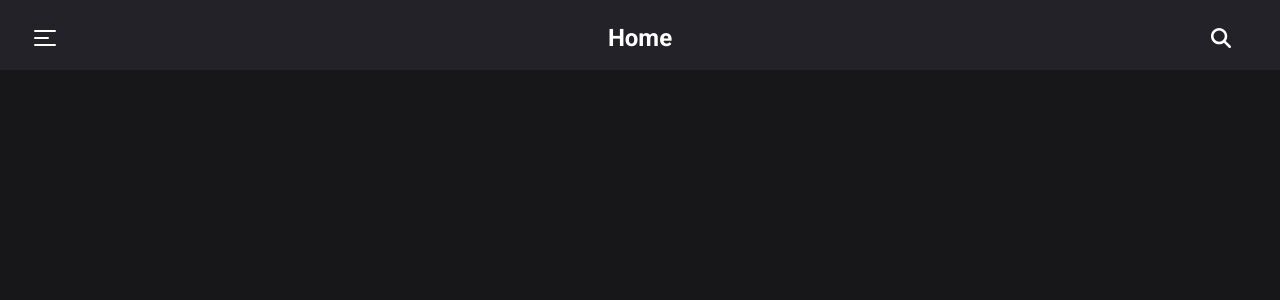
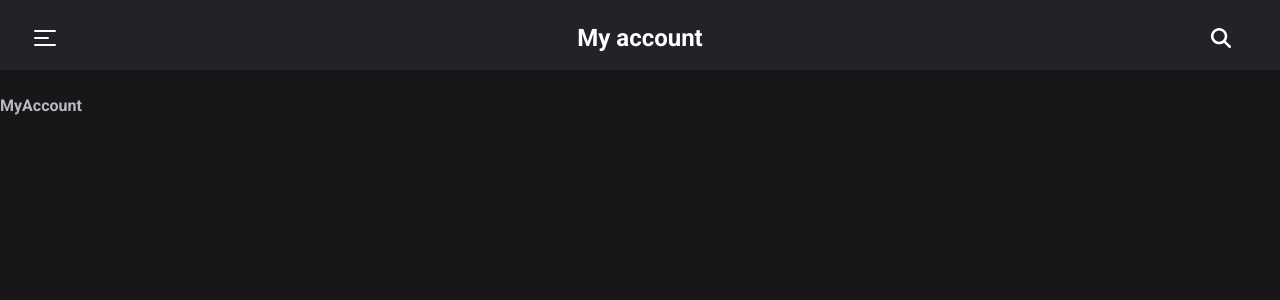
Before and after one commit to Gaoux/to-do-list, a React (Create React App) app: page /account in a window 1280 px wide. Shown: the top 300 px of the page. Built offline with nearby package versions, Linux system fonts and the light colour scheme.

Commit message:
Now it have working multiple pages

```diff
--- a/src/App.js
+++ b/src/App.js
@@ -1,6 +1,10 @@
 import { Navbar } from './components/Navbar';
 import { Home } from './pages/Home';
-import { Routes, Route, useNavigate } from 'react-router-dom';
+import { MyTasks } from './pages/MyTasks';
+import { MyLists } from './pages/MyLists';
+import { Important } from './pages/Important';
+import { MyAccount } from './pages/MyAccount';
+import { Routes, Route } from 'react-router-dom';
 import React, { useState } from 'react';
 
 // const defaultTasks = [
@@ -23,22 +27,8 @@ const defaultTasks = [
 ];
 
 function App() {
-  const navigate = useNavigate();
+  // const navigate = useNavigate();
 
-  const navigateHome = () => {
-    setCurrPage('Home');
-    navigate('/');
-  };
-  const navigateLists = () => {
-    setCurrPage('My Lists');
-    navigate('/');
-  };
-  const navigateTasks = () => {
-    setCurrPage('My Tasks');
-    navigate('/');
-  };
-
-  const [currPage, setCurrPage] = useState('Home');
   // const navigate = useNavigate();
   //Tasks
   const [tasks, setTasks] = useState(defaultTasks);
@@ -50,19 +40,28 @@ function App() {
     <>
       <Navbar
         activeSearch={activeSearch}
-        navigateHome={navigateHome}
-        navigateLists={navigateLists}
-        navigateTasks={navigateTasks}
         setActiveSearch={setActiveSearch}
         searchValue={searchValue}
         setSearchValue={setSearchValue}
-        title={currPage}
       />
       <Routes>
+        <Route path="/" element={<Home tasks={tasks} setTasks={setTasks} />} />
         <Route
-          path="/"
-          element={<Home tasks={tasks} setTasks={setTasks} />}
-        ></Route>
+          path="/tasks"
+          element={<MyTasks tasks={tasks} setTasks={setTasks} />}
+        />
+        <Route
+          path="/important"
+          element={<Important tasks={tasks} setTasks={setTasks} />}
+        />
+        <Route
+          path="/lists"
+          element={<MyLists tasks={tasks} setTasks={setTasks} />}
+        />
+        <Route
+          path="/account"
+          element={<MyAccount tasks={tasks} setTasks={setTasks} />}
+        />
       </Routes>
     </>
   );
--- a/src/components/Navbar.js
+++ b/src/components/Navbar.js
@@ -9,6 +9,27 @@ import { faSearch } from '@fortawesome/free-solid-svg-icons';
 import { faX } from '@fortawesome/free-solid-svg-icons';
 
 function Navbar(props) {
+  const changeTitle = () => {
+    switch (window.location.pathname) {
+      case '/tasks':
+        return 'My tasks';
+
+      case '/important':
+        return 'Important';
+
+      case '/lists':
+        return 'My lists';
+
+      case '/account':
+        return 'My account';
+
+      default:
+        return 'Home';
+    }
+  };
+
+  let title = changeTitle();
+
   const handleSearchClick = () => {
     props.setActiveSearch(!props.activeSearch);
   };
@@ -30,23 +51,23 @@ function Navbar(props) {
           </li>
           <li>
             <FontAwesomeIcon icon={faCheck} />
-            <a href="/">My tasks</a>
+            <a href="/tasks">My tasks</a>
           </li>
           <li>
             <FontAwesomeIcon icon={faStar} />
-            <a href="/">Important</a>
+            <a href="/important">Important</a>
           </li>
           <li>
             <FontAwesomeIcon icon={faList} />
-            <a href="/">My lists</a>
+            <a href="/lists">My lists</a>
           </li>
           <li>
             <FontAwesomeIcon icon={faUser} />
-            <a href="/">My account</a>
+            <a href="/account">My account</a>
           </li>
         </ul>
       </div>
-      <h2 className="title">{props.title}</h2>
+      <h2 className="title">{title}</h2>
       <div className="search-box">
         <button className="btn-search" onClick={handleSearchClick}>
           <FontAwesomeIcon icon={props.activeSearch ? faX : faSearch} />
--- /dev/null
+++ b/src/pages/Important.js
@@ -0,0 +1,7 @@
+import React from 'react';
+
+function Important() {
+  return <div>Important</div>;
+}
+
+export { Important };
--- /dev/null
+++ b/src/pages/MyAccount.js
@@ -0,0 +1,7 @@
+import React from 'react';
+
+function MyAccount() {
+  return <div>MyAccount</div>;
+}
+
+export { MyAccount };
--- /dev/null
+++ b/src/pages/MyLists.js
@@ -0,0 +1,7 @@
+import React from 'react';
+
+function MyLists() {
+  return <div>MyLists</div>;
+}
+
+export { MyLists };
--- /dev/null
+++ b/src/pages/MyTasks.js
@@ -0,0 +1,7 @@
+import React from 'react';
+
+function MyTasks() {
+  return <div>MyTasks</div>;
+}
+
+export { MyTasks };
```
Also changed, not shown: src/pages/lists.js (deleted), src/pages/tasks.js (deleted).
